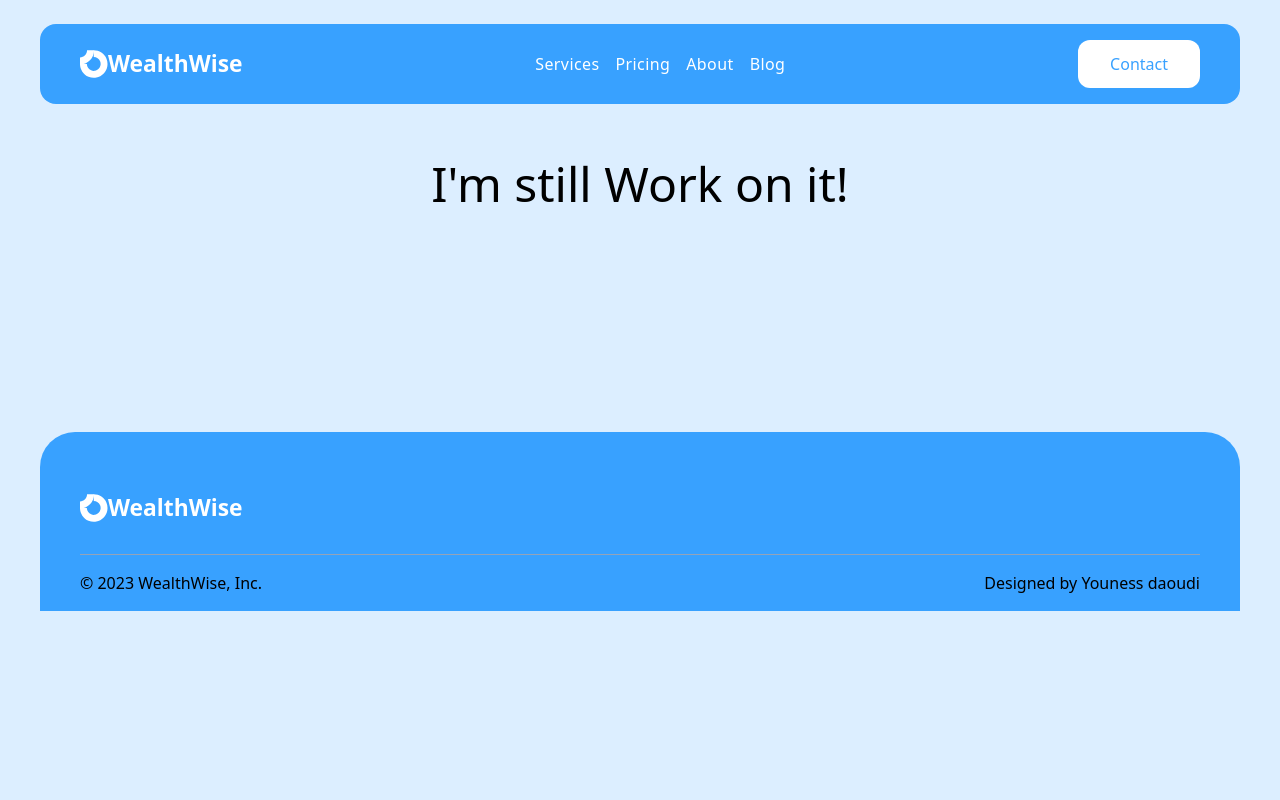
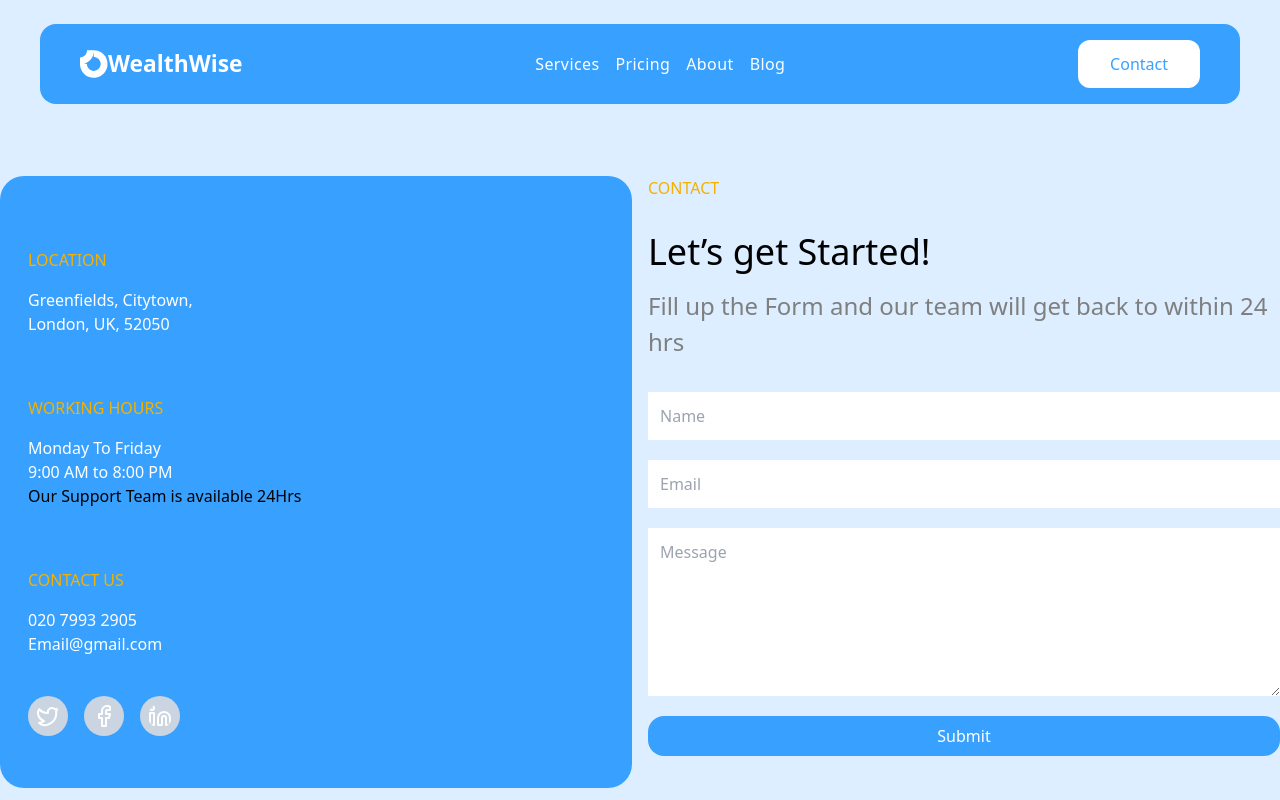
Before and after one commit to ahmedmohamedag/WealthWise, a React (Vite) app: page /contact in a window 1280 px wide. Shown: the top 800 px of the page. Built offline with nearby package versions, Linux system fonts and the light colour scheme.

Commit message:
add contact page

```diff
--- /dev/null
+++ b/src/common/ContactForm.tsx
@@ -0,0 +1,15 @@
+
+const ContactForm = () => {
+    return (
+        <>
+            <form onSubmit={(e) => { e.preventDefault() }} className="flex flex-col gap-5 py-8 ">
+                <input className="p-3 focus:outline-none" type="text" placeholder="Name" />
+                <input className="p-3 focus:outline-none" type="email" placeholder="Email" />
+                <textarea className="p-3 focus:outline-none" rows={6} placeholder="Message" name="message" id="message"></textarea>
+                <button className="py-2 text-white duration-300 rounded-2xl bg-blue hover:bg-secondary">Submit</button>
+            </form>
+        </>
+    )
+}
+
+export default ContactForm
--- a/src/components/Navbar.tsx
+++ b/src/components/Navbar.tsx
@@ -37,29 +37,31 @@ const Navbar = () => {
 
   return (
     <header className="py-6 md:px-10">
-      <nav className="container mx-auto flex items-center justify-between bg-blue py-4 px-10 text-white sm:rounded-2xl">
+      <nav className="container flex items-center justify-between px-10 py-4 mx-auto text-white bg-blue sm:rounded-2xl">
         {/* LOGO */}
         <Logo />
         {/* LINKS */}
-        <ul className={`${isOpin ? "hidden" :" fixed sm:static bottom-0 top-24 px-10 text-2xl right-0   "} sm:flex flex-col sm:flex-row items-center justify-center bg-blue text-center flex space-x-4`}>
+        <ul className={`${isOpin ? "hidden" : " fixed sm:static bottom-0 top-24 px-10 text-2xl right-0   "} sm:flex flex-col sm:flex-row items-center justify-center bg-blue text-center flex space-x-4`}>
           {
             navLinkes.map(link => (
               <li className="" key={link.id}>
-                <Link to={link.path} className="capitalize hover:text-light-blue  font-normal text-base tracking-wide	">{link.title}</Link>
+                <Link to={link.path} className="text-base font-normal tracking-wide capitalize hover:text-light-blue ">{link.title}</Link>
               </li>
             ))
           }
         </ul>
         {/* BUTTON */}
-        <Button className="rounded-xl py-3 px-8 bg-white text-blue hidden sm:flex">
-          Contact
-        </Button>
+        <Link to="/contact">
+          <Button className="hidden px-8 py-3 bg-white rounded-xl text-blue sm:flex">
+            Contact
+          </Button>
+        </Link>
 
         {
           isOpin ?
-          <Menu className="sm:hidden w-10 h-10 hover:text-light-blue cursor-pointer" onClick={closeNav }  />
-          :
-          <X className="sm:hidden w-10 h-10 hover:text-light-blue cursor-pointer" onClick={openNav}/>
+            <Menu className="w-10 h-10 cursor-pointer sm:hidden hover:text-light-blue" onClick={closeNav} />
+            :
+            <X className="w-10 h-10 cursor-pointer sm:hidden hover:text-light-blue" onClick={openNav} />
         }
       </nav>
     </header>
--- a/src/pages/Blog.tsx
+++ b/src/pages/Blog.tsx
@@ -62,6 +62,7 @@ const Blog = () => {
           }
         </div>
       </div>
+
     </section>
   )
 }
--- a/src/pages/Contact.tsx
+++ b/src/pages/Contact.tsx
@@ -1,9 +1,50 @@
+import { Facebook, Linkedin, Twitter } from "lucide-react"
+import Caption from "../common/Caption"
+import ContactForm from '../common/ContactForm';
 
 const Contact = () => {
   return (
-    <div>
-      <h1 className="mx-auto text-center text-5xl py-8 pb-[200px]">I'm still Work on it!</h1>
-    </div>
+    <section>
+      <div className="grid gap-4 py-12 md:grid-cols-2">
+        <div className="flex flex-col justify-center py-10 text-white bg-blue rounded-3xl px-7">
+          {/*  */}
+          <div className="pb-10">
+            <Caption className="py-5">LOCATION</Caption>
+            <h3>Greenfields, Citytown,</h3>
+            <h3>London, UK, 52050</h3>
+          </div>
+          {/*  */}
+          <div className="pb-10">
+            <Caption className="py-5">WORKING HOURS</Caption>
+            <h3>Monday To Friday</h3>
+            <h3>9:00 AM to 8:00 PM</h3>
+            <span className="text-black">Our Support Team is available 24Hrs</span>
+          </div>
+          {/*  */}
+          <div className="pb-10">
+            <Caption className="py-5">CONTACT US</Caption>
+            <h3>020 7993 2905</h3>
+            <h3>Email@gmail.com</h3>
+          </div>
+          {/* ICON */}
+          <div className="flex gap-4">
+            <Twitter color="#ffffff" className="w-10 h-10 p-2 rounded-full bg-slate-300" />
+            <Facebook color="#ffffff" className="w-10 h-10 p-2 rounded-full bg-slate-300" />
+            <Linkedin color="#ffffff" className="w-10 h-10 p-2 rounded-full bg-slate-300" />
+          </div>
+        </div>
+        <div className="flex flex-col justify-center">
+          <div className="">
+            <Caption>CONTACT</Caption>
+            <h2 className="py-4 text-4xl">Let’s get Started!</h2>
+            <p>Fill up the Form and our team will get back to within 24 hrs</p>
+          </div>
+          <ContactForm />
+        </div>
+      </div>
+      <img src="map.png" className="px-5 md:pt-20" alt="" />
+
+    </section>
   )
 }
 
```
Also changed, not shown: public/map.png (added).
